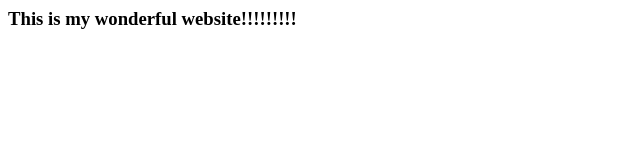
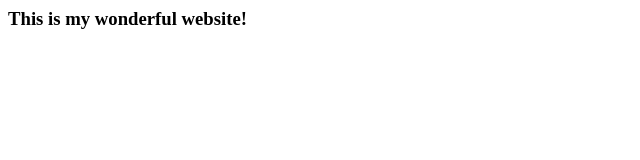
Before and after one commit to flaviostutz/aws-serverless-static-website, a website: page static/index.html in a window 1280 px wide. Shown: the full height of the page, 0-640 px from the left. Drawn offline with Linux system fonts and the light colour scheme.

Commit message:
making less wonderful

```diff
--- a/static/index.html
+++ b/static/index.html
@@ -1,5 +1,5 @@
 <html>
     <body>
-        <h3>This is my wonderful website!!!!!!!!!</h3>
+        <h3>This is my wonderful website!</h3>
     </body>
 </html>
```
